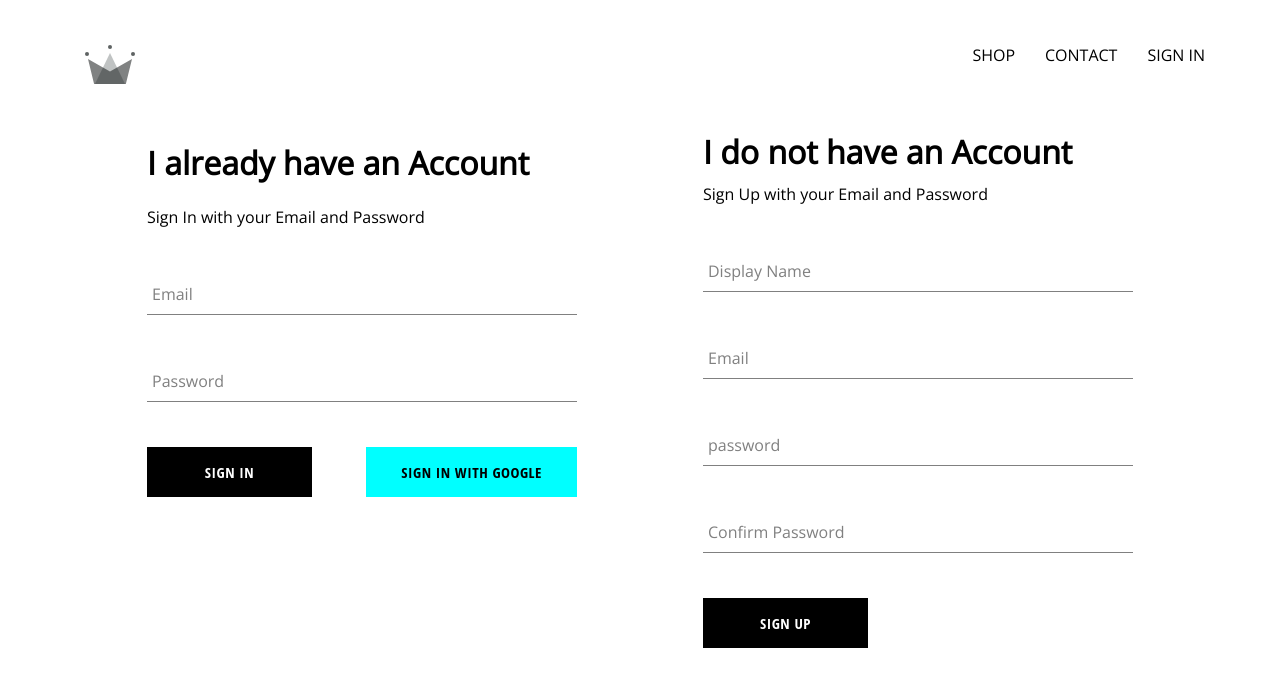
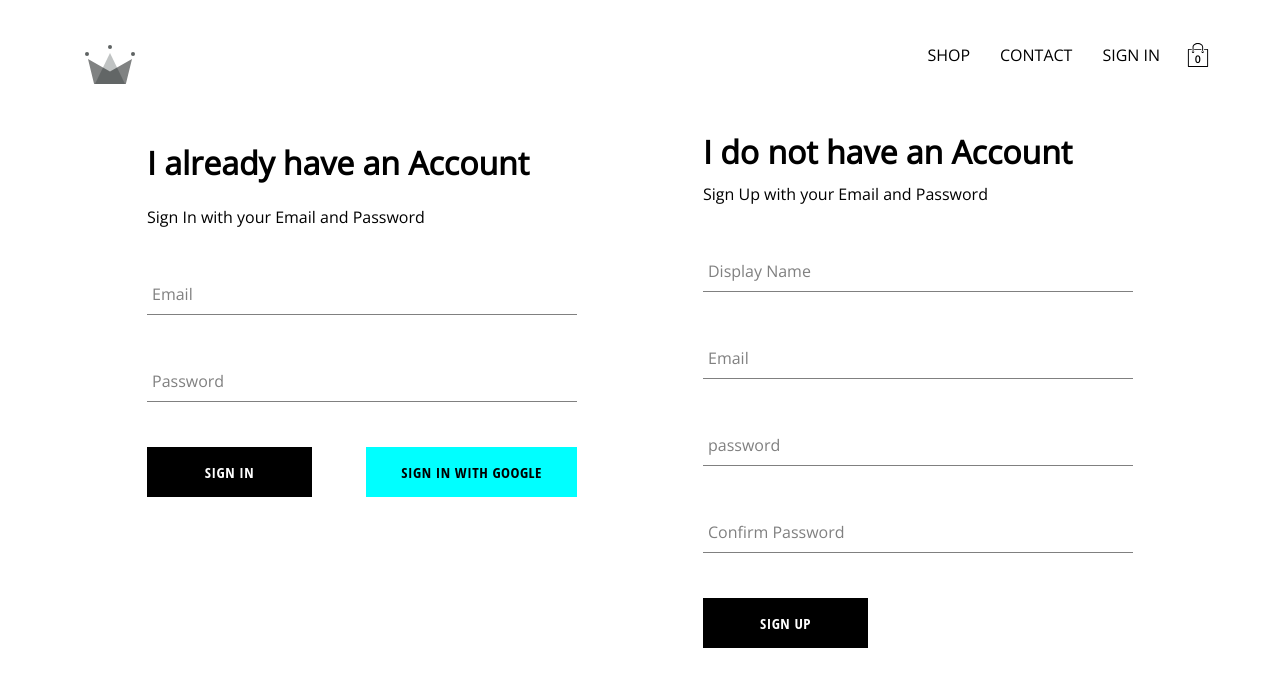
Before and after one commit to Anknush/ecommerce-first, a React (Create React App) app: page /signin in a window 1280 px wide. Shown: the top 686 px of the page. Built offline with nearby package versions, Linux system fonts and the light colour scheme; no server answers.

Commit message:
Add cart component and toogling by redux

```diff
--- /dev/null
+++ b/src/components/menu-component/cart-dropdown/cart-dropdown.component.js
@@ -0,0 +1,11 @@
+import React from "react";
+import CustomButton from "../custom-buttton/custom-button-components";
+import "./cart-dropdown.styles.scss";
+
+const CartDropdown = () => (
+  <div className="cart-dropdown">
+    <div className="cart-items" />
+    <CustomButton>GO TO CHECKOUT</CustomButton>
+  </div>
+);
+export default CartDropdown;
--- /dev/null
+++ b/src/components/menu-component/cart-dropdown/cart-dropdown.styles.scss
@@ -0,0 +1,24 @@
+.cart-dropdown {
+  position: absolute;
+  width: 340px;
+  height: 440px;
+  display: flex;
+  flex-direction: column;
+  padding: 20px;
+  border: 1px solid black;
+  background-color: white;
+  top: 90px;
+  right: 70px;
+  z-index: 5;
+
+  .cart-items {
+    height: 340px;
+    display: flex;
+    flex-direction: column;
+    overflow: scroll;
+  }
+
+  button {
+    margin-top: auto;
+  }
+}
--- /dev/null
+++ b/src/components/menu-component/cart-icon/car-icon.styles.scss
@@ -0,0 +1,21 @@
+.cart-icon {
+  width: 45px;
+  height: 45px;
+  position: relative;
+  display: flex;
+  align-items: center;
+  justify-content: center;
+  cursor: pointer;
+
+  .shopping-icon {
+    width: 24px;
+    height: 24px;
+  }
+
+  .item-count {
+    position: absolute;
+    font-size: 10px;
+    font-weight: bold;
+    bottom: 12px;
+  }
+}
--- /dev/null
+++ b/src/components/menu-component/cart-icon/cart-icon.components.js
@@ -0,0 +1,16 @@
+import React from "react";
+import { ReactComponent as ShoppingCart } from "../../../assets/shopping-bag.svg";
+import "./car-icon.styles.scss";
+import { connect } from "react-redux";
+import { toggleCartHidden } from "../../../redux/cart/cart.action";
+const ShoppingCarts = ({ toggleCartHidden }) => (
+  <div className="cart-icon" onClick={toggleCartHidden}>
+    <ShoppingCart className="shopping-icon" />
+    <span className="item-count">0</span>
+  </div>
+);
+
+const mapDispatchToProps = (dispatch) => ({
+  toggleCartHidden: () => dispatch(toggleCartHidden()),
+});
+export default connect(null, mapDispatchToProps)(ShoppingCarts);
--- a/src/components/menu-component/header/header-component.js
+++ b/src/components/menu-component/header/header-component.js
@@ -4,7 +4,9 @@
 import { connect } from "react-redux";
 import { auth } from "../../../firabase.utils";
 import "./header-styles.scss";
-const Header = ({ currentUser }) => (
+import ShoppingCarts from "../cart-icon/cart-icon.components";
+import CartDropdown from "../cart-dropdown/cart-dropdown.component";
+const Header = ({ currentUser, hidden }) => (
   <div className="header">
     <Link className="logo-container" to="/">
       <Logo className="logo" />
@@ -25,11 +27,14 @@
           SIGN IN
         </Link>
       )}
+      <ShoppingCarts />
     </div>
+    {hidden ? null : <CartDropdown />}
   </div>
 );
-const reduxState = (state) => ({
-  currentUser: state.user.currentUser,
+const reduxState = ({ user: { currentUser }, cart: { hidden } }) => ({
+  currentUser,
+  hidden,
 });
 
 export default connect(reduxState)(Header);
--- /dev/null
+++ b/src/redux/cart/card.type.js
@@ -0,0 +1,3 @@
+export const CardType = {
+  cardType: "CARD_ON_TOGGLE",
+};
--- /dev/null
+++ b/src/redux/cart/cart.action.js
@@ -0,0 +1,5 @@
+import { CardType } from "./card.type";
+
+export const toggleCartHidden = () => ({
+  type: CardType.cardType,
+});
--- /dev/null
+++ b/src/redux/cart/cart.reducer.js
@@ -0,0 +1,18 @@
+import { CardType } from "./card.type";
+
+const Initial_stage = {
+  hidden: true,
+};
+const CartReducer = (state = Initial_stage, action) => {
+  switch (action.type) {
+    case CardType.cardType:
+      return {
+        ...state,
+        hidden: !state.hidden,
+      };
+    default:
+      return state;
+  }
+};
+
+export default CartReducer;
--- a/src/redux/root.reducer.js
+++ b/src/redux/root.reducer.js
@@ -1,6 +1,8 @@
 import { combineReducers } from "redux";
+import CartReducer from "./cart/cart.reducer";
 import UserReducer from "./user/user.reducer";
 
 export default combineReducers({
   user: UserReducer,
+  cart: CartReducer,
 });
```
Also changed, not shown: src/assets/shopping-bag.svg (added).
